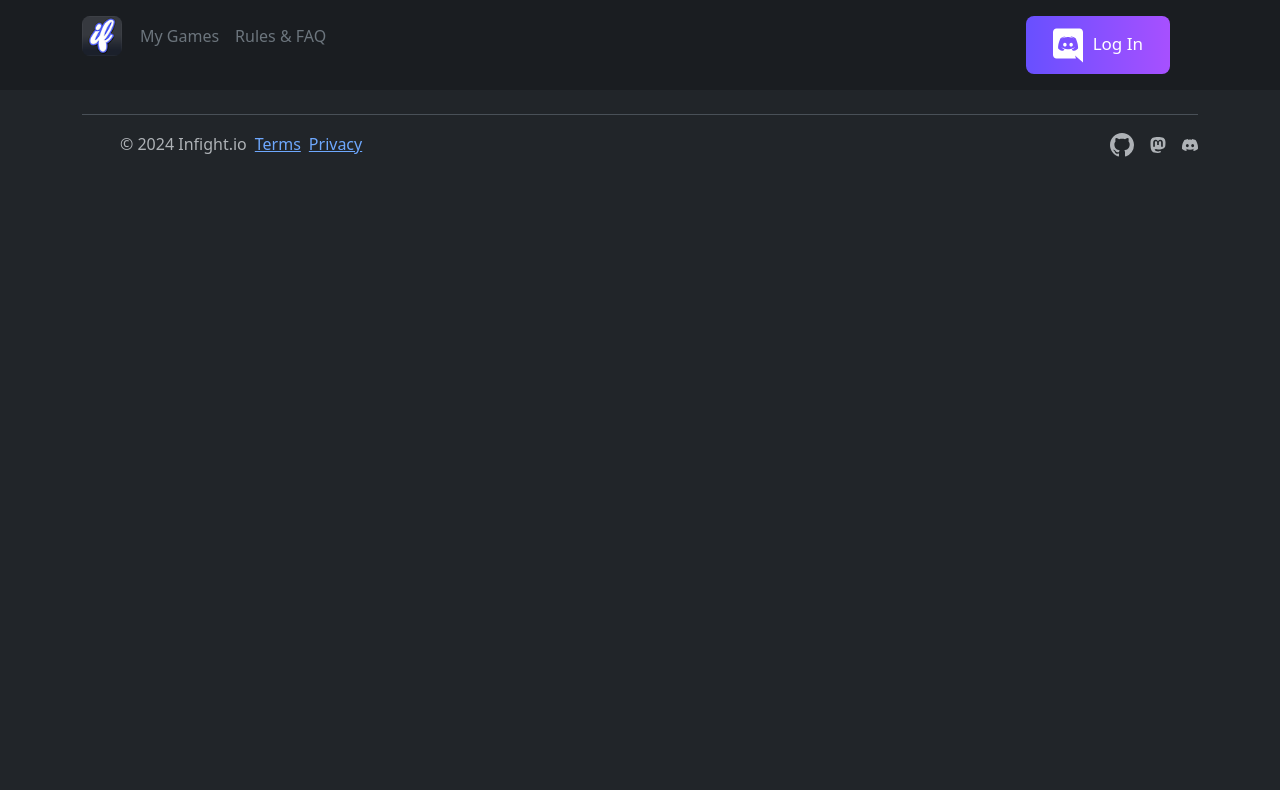
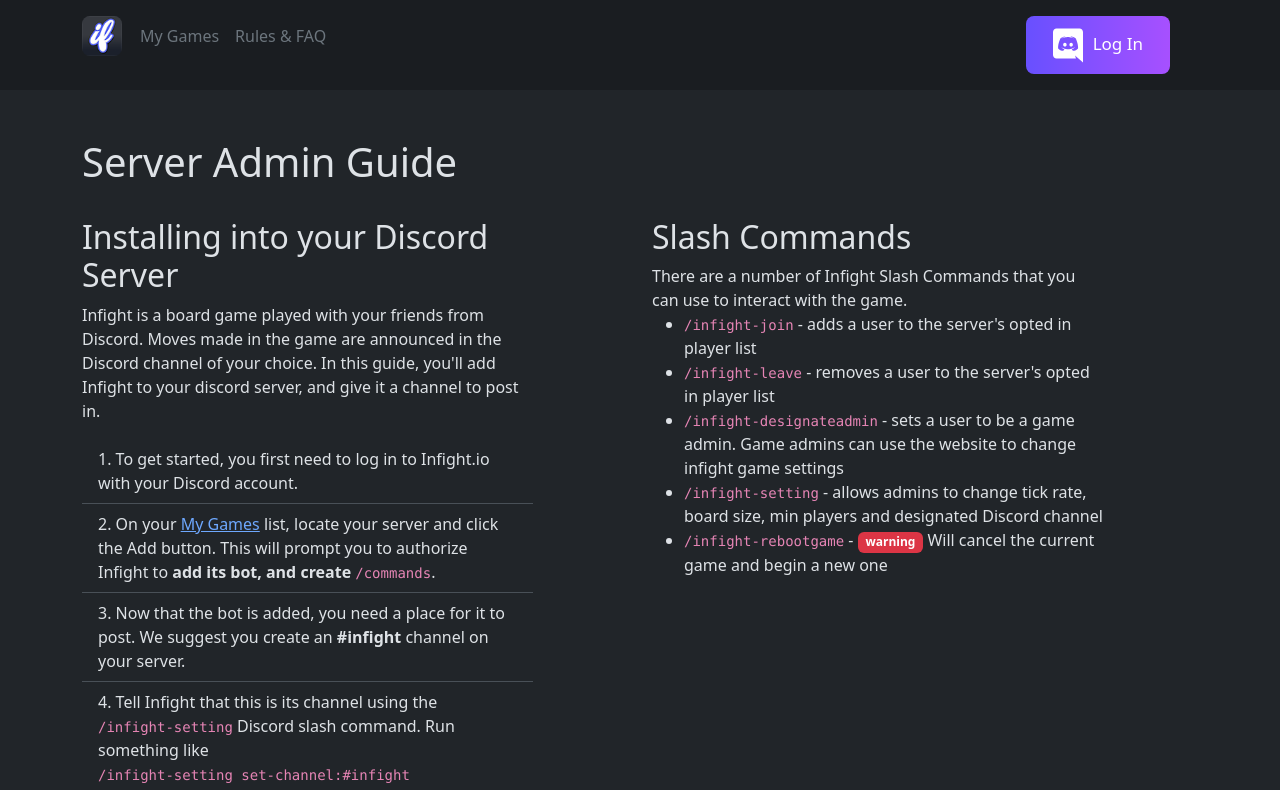
Before and after one commit to Infight-io/infight-ui, a Vue app: page /adminGuide in a window 1280 px wide. Shown: the top 790 px of the page. Built offline with nearby package versions, Linux system fonts and the light colour scheme.

Commit message:
feat: add Admin Guide page and link from FAQ

```diff
--- a/src/router/index.js
+++ b/src/router/index.js
@@ -42,6 +42,11 @@ const router = createRouter({
       path: '/privacy',
       name: 'privacy',
       component: () => import('../views/Privacy.vue')
+    },
+    {
+      path: '/adminGuide',
+      name: 'adminGuide',
+      component: () => import('../views/AdminGuide.vue')
     }
   ]
 })
--- /dev/null
+++ b/src/views/AdminGuide.vue
@@ -0,0 +1,67 @@
+<script setup>
+import { h } from 'vue';
+
+</script>
+
+<template>
+    <main>
+        <div class="container">
+            <div class="row">
+                <div class="col">
+                    <h1 class="mt-5">Server Admin Guide</h1>
+                </div>
+            </div>
+            <div class="row">
+                <div class="col-lg-5">
+                    <h2 class="mt-4">Installing into your Discord Server</h2>
+                    <p>
+                        Infight is a board game played with your friends from Discord. Moves made in the game are
+                        announced in the Discord channel of your choice.
+                        In this guide, you'll add Infight to your discord server, and give it a channel to post in.
+                    </p>
+                    <ol class="list-group list-group-flush list-group-numbered">
+                        <li class="list-group-item">To get started, you first need to log in to Infight.io with your
+                            Discord account.</li>
+                        <li class="list-group-item">On your <RouterLink to="/"> My Games</RouterLink> list, locate your
+                            server and click the Add button.
+                            This will prompt you to authorize Infight to <strong>add its bot, and create
+                                <code>/commands</code></strong>.</li>
+                        <li class="list-group-item">Now that the bot is added, you need a place for it to post. We
+                            suggest you create an <strong>#infight</strong> channel on your server.</li>
+                        <li class="list-group-item">
+                            Tell Infight that this is its channel using the <code>/infight-setting</code> Discord slash
+                            command. Run something like <br />
+                            <code>
+                                    /infight-setting set-channel:#infight
+                                </code>
+                            <br />
+                            Infight should send you a hello message, and start a game for you.
+                        </li>
+                        <li class="list-group-item">Now the game needs to have the minimum number of players opt in to
+                            play with either <code>/infight-join</code>, or they can opt in from the infight.io website.
+                        </li>
+                    </ol>
+
+                </div>
+
+                <div class="col-lg-5 offset-lg-1">
+                    <h2 class="mt-4">Slash Commands</h2>
+                    There are a number of Infight Slash Commands that you can use to interact with the game.
+                    <ul>
+                        <li><code>/infight-join</code> - adds a user to the server's opted in player list</li>
+                        <li><code>/infight-leave</code> - removes a user to the server's opted in player list</li>
+                        <li><code>/infight-designateadmin</code> - sets a user to be a game admin. Game admins can use
+                            the website to change infight game settings</li>
+                        <li><code>/infight-setting</code> - allows admins to change tick rate, board size, min players
+                            and designated Discord channel</li>
+                        <li><code>/infight-rebootgame</code> - <span class="badge text-bg-danger">warning</span> Will
+                            cancel the current game and begin a new one</li>
+                    </ul>
+                </div>
+            </div>
+
+        </div>
+    </main>
+</template>
+
+<style scoped></style>
--- a/src/views/FAQ.vue
+++ b/src/views/FAQ.vue
@@ -63,6 +63,7 @@ import { h } from 'vue';
 
                     <img src="/img/explosion.gif" class="float-end" alt="big bada boom" style="width:120px;">
                     <h4>How do I get started?</h4>
+                    <p>Follow our <RouterLink to="/adminGuide">Server Admin Guide</RouterLink> when you add Infight to your Discord server.</p>
                     <p>You need to add Infight to your favorite Discord server from the <RouterLink to="/">Games</RouterLink> page.
                         You'll need to be an adminstrator to do this. Once added, there'll be a new
                         <code>#infight</code>
@@ -71,7 +72,7 @@ import { h } from 'vue';
                     </p>
 
                     <div class="alert alert-primary" role="alert">
-                    A <strong>Discord server admin</strong> needs to add infight. Ask your administrator very nicely.
+                    A <strong>Discord server admin</strong> needs to <RouterLink to="/adminGuide">add infight</RouterLink>. Ask your administrator very nicely.
                     </div>
 
                     <h4>How many players do I need?</h4>
```
